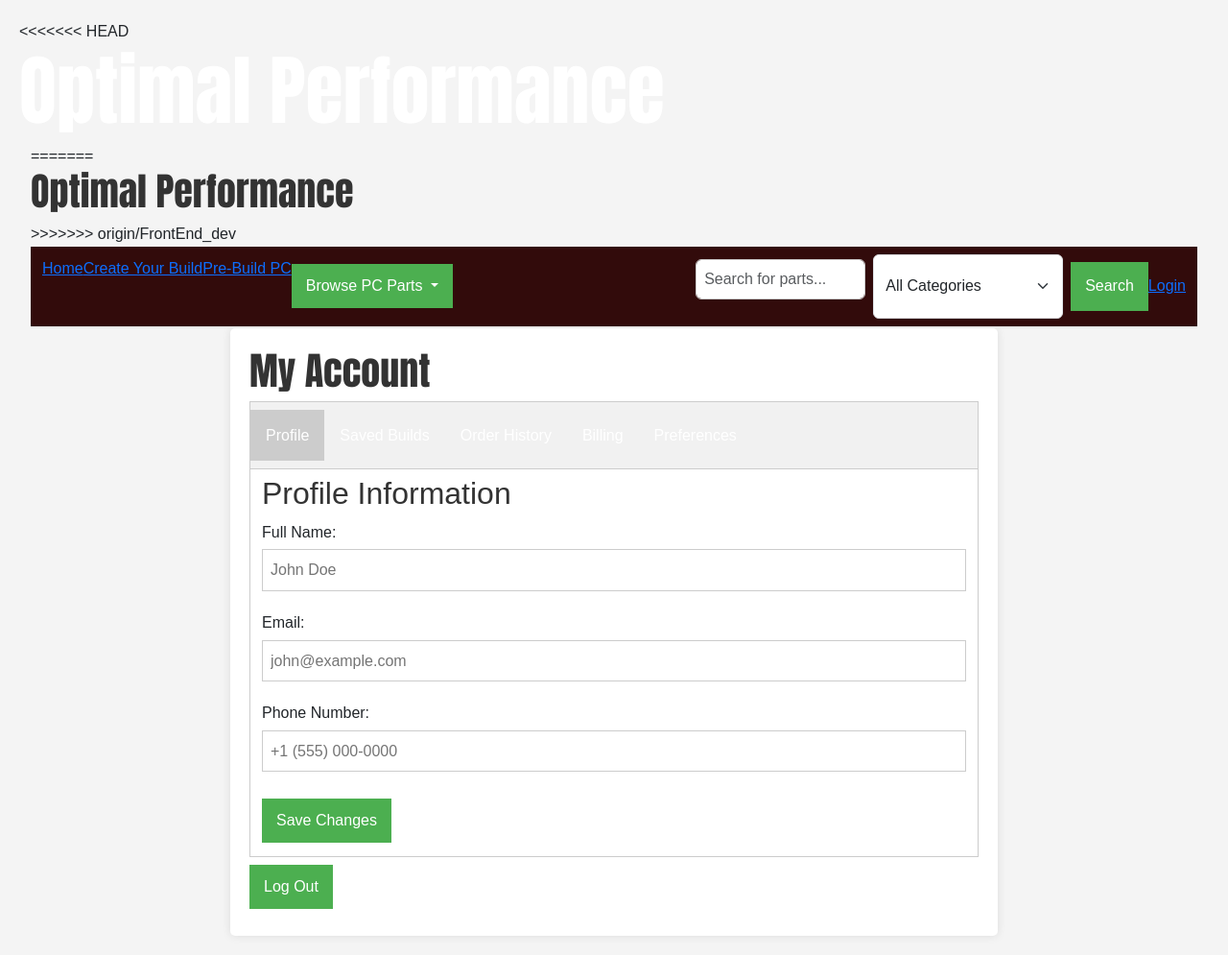
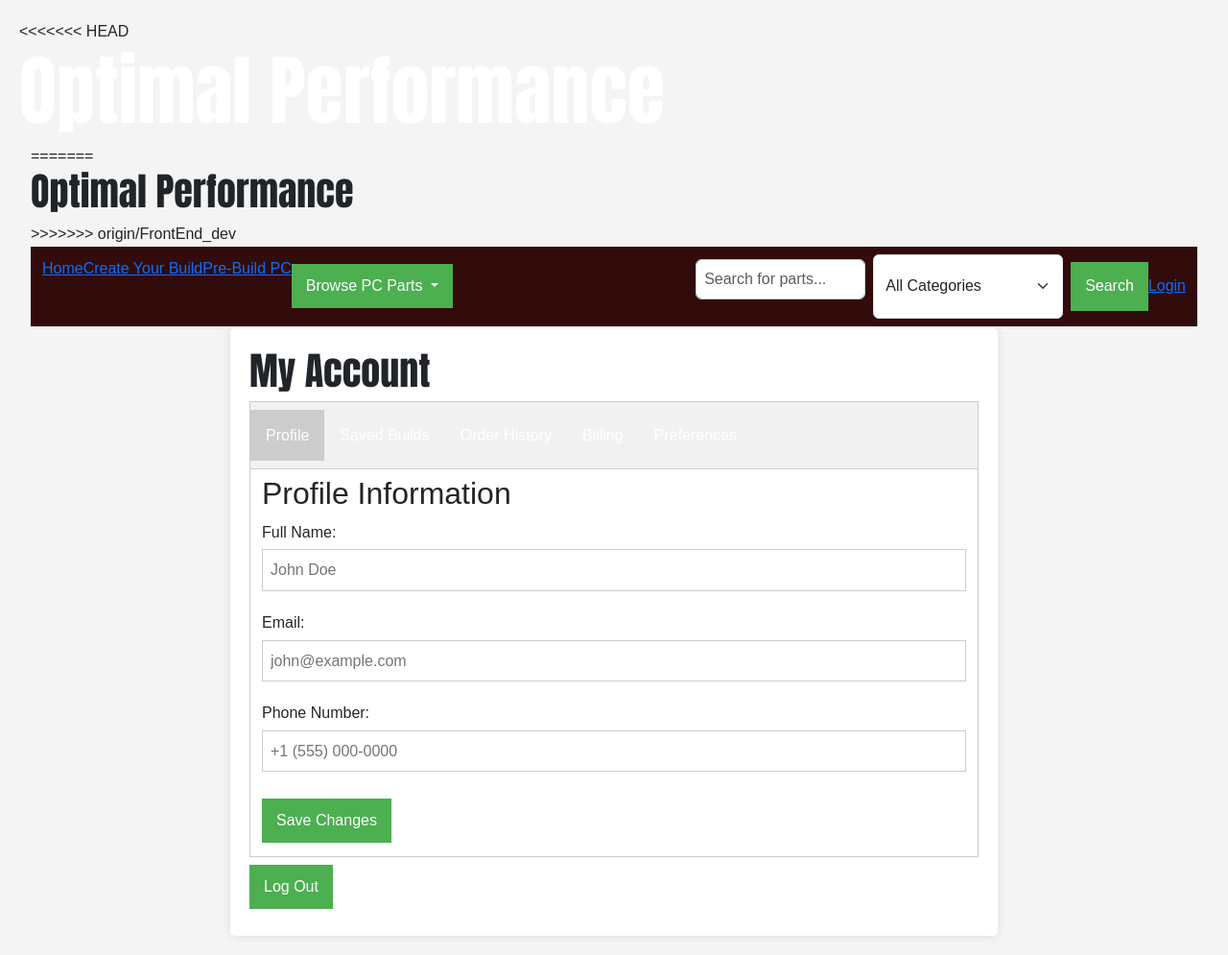
Before and after one commit to UCCS-CS4300-5300/Group7-fall2024, a Django app: template home/templates/account_page.html in a window 1280 px wide. Shown: the whole page at 96% size. Run offline with Django 4.2, Linux system fonts and the light colour scheme; the template is opened without the code that fills it, so the values that code supplies are empty.

Commit message:
Fixed the grey title

```diff
--- a/home/templates/account_page.html
+++ b/home/templates/account_page.html
@@ -20,9 +20,7 @@
             border-radius: 5px;
             box-shadow: 0 0 10px rgba(0,0,0,0.1);
         }
-        h1, h2 {
-            color: #333;
-        }
+
         .tab {
             overflow: hidden;
             border: 1px solid #ccc;
```
Also changed, not shown: home/templates/base_template.html (+0 -9 lines).
